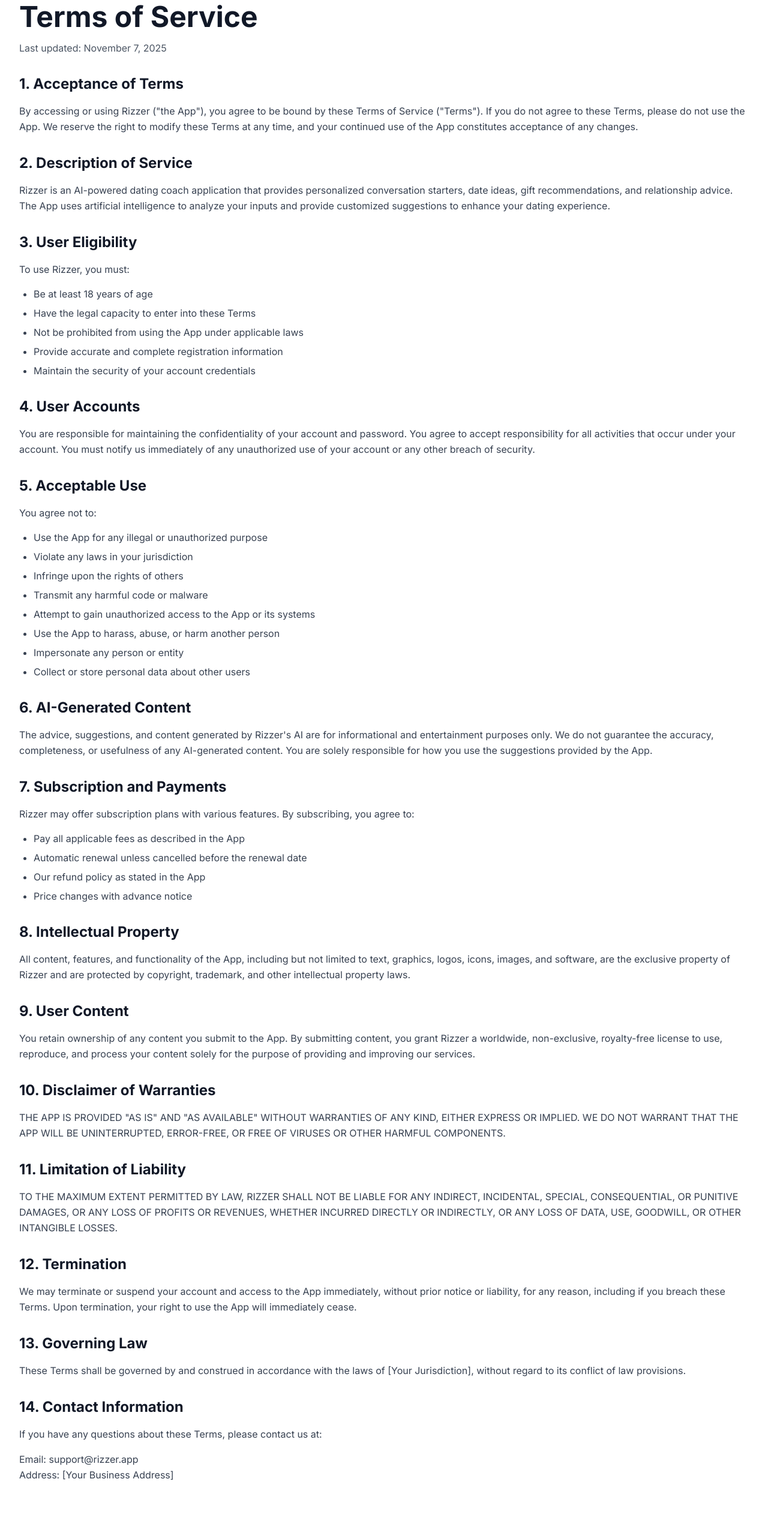
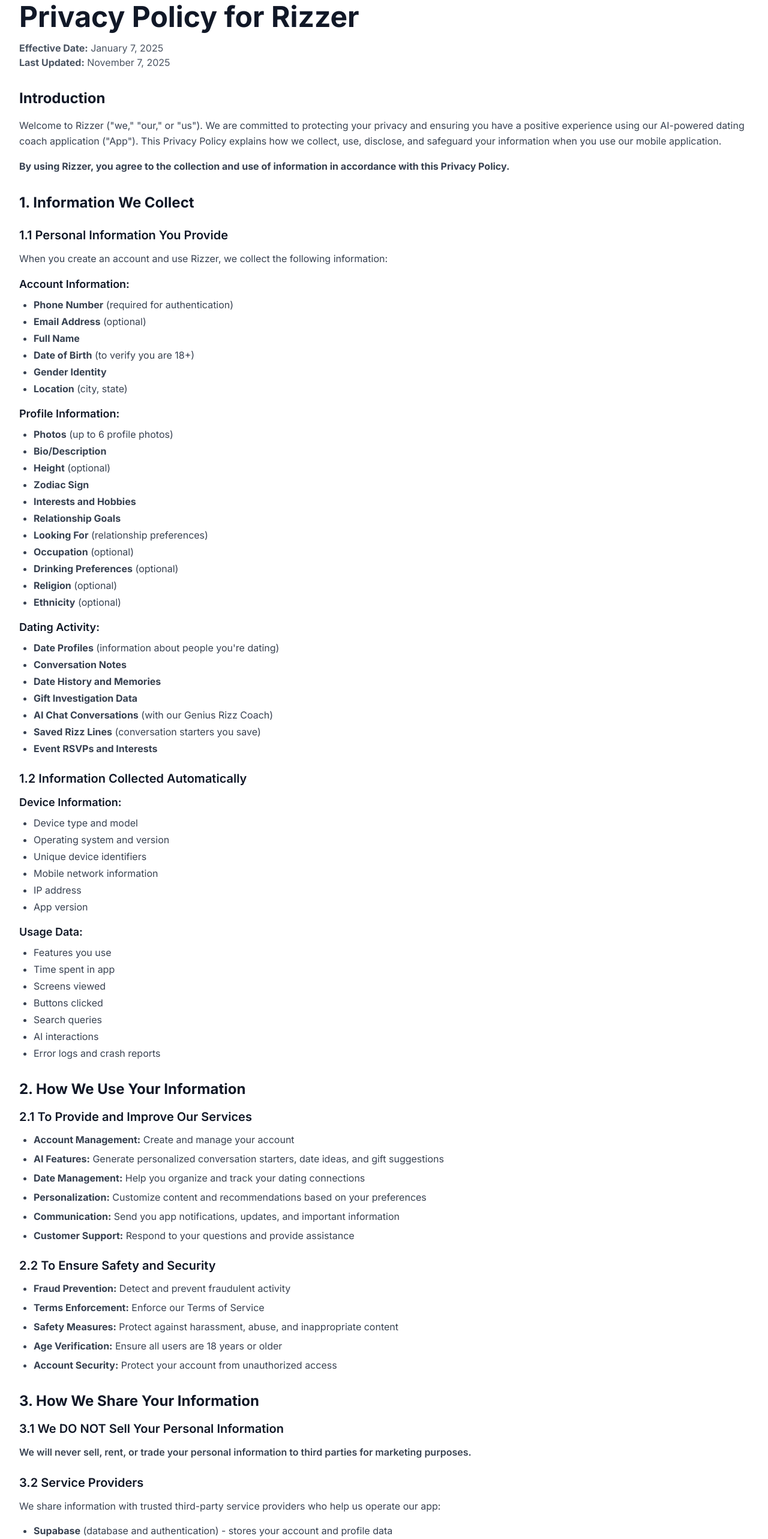
Before and after one commit to nidrosoft/rizzerlanding, a Next.js app: page /terms in a window 1280 px wide. Shown: the part 140-2706 px from the top of the page at 60% size. Built offline with nearby package versions, Linux system fonts and the light colour scheme.

Commit message:
Update: Replace Terms of Service with comprehensive Privacy Policy

```diff
--- a/app/terms/page.tsx
+++ b/app/terms/page.tsx
@@ -1,11 +1,11 @@
 import Link from 'next/link';
 
 export const metadata = {
-  title: 'Terms of Service - Rizzer',
-  description: 'Terms of Service for Rizzer - Your AI Dating Coach',
+  title: 'Privacy Policy | Rizzer',
+  description: 'Privacy Policy for Rizzer - Your AI Dating Coach. Learn how we protect your data and privacy.',
 };
 
-export default function TermsOfService() {
+export default function PrivacyPolicyPage() {
   return (
     <div className="min-h-screen bg-white">
       {/* Header */}
@@ -19,132 +19,304 @@
 
       {/* Content */}
       <main className="container-custom py-16 max-w-4xl">
-        <h1 className="text-4xl md:text-5xl font-bold mb-4">Terms of Service</h1>
-        <p className="text-gray-600 mb-8">Last updated: November 7, 2025</p>
+        <h1 className="text-4xl md:text-5xl font-bold mb-4">Privacy Policy for Rizzer</h1>
+        <p className="text-gray-600 mb-8">
+          <strong>Effective Date:</strong> January 7, 2025<br />
+          <strong>Last Updated:</strong> November 7, 2025
+        </p>
 
         <div className="prose prose-lg max-w-none space-y-8">
+          {/* Introduction */}
           <section>
-            <h2 className="text-2xl font-bold mb-4">1. Acceptance of Terms</h2>
+            <h2 className="text-2xl font-bold mb-4">Introduction</h2>
             <p className="text-gray-700 leading-relaxed">
-              By accessing or using Rizzer ("the App"), you agree to be bound by these Terms of Service ("Terms"). If you do not agree to these Terms, please do not use the App. We reserve the right to modify these Terms at any time, and your continued use of the App constitutes acceptance of any changes.
+              Welcome to Rizzer ("we," "our," or "us"). We are committed to protecting your privacy and ensuring you have a positive experience using our AI-powered dating coach application ("App"). This Privacy Policy explains how we collect, use, disclose, and safeguard your information when you use our mobile application.
+            </p>
+            <p className="text-gray-700 leading-relaxed mt-4">
+              <strong>By using Rizzer, you agree to the collection and use of information in accordance with this Privacy Policy.</strong>
             </p>
           </section>
 
+          {/* 1. Information We Collect */}
           <section>
-            <h2 className="text-2xl font-bold mb-4">2. Description of Service</h2>
-            <p className="text-gray-700 leading-relaxed">
-              Rizzer is an AI-powered dating coach application that provides personalized conversation starters, date ideas, gift recommendations, and relationship advice. The App uses artificial intelligence to analyze your inputs and provide customized suggestions to enhance your dating experience.
+            <h2 className="text-2xl font-bold mb-4">1. Information We Collect</h2>
+
+            <h3 className="text-xl font-semibold mb-3 mt-6">1.1 Personal Information You Provide</h3>
+            <p className="text-gray-700 leading-relaxed mb-4">
+              When you create an account and use Rizzer, we collect the following information:
+            </p>
+
+            <h4 className="text-lg font-semibold mb-2">Account Information:</h4>
+            <ul className="list-disc pl-6 space-y-1 text-gray-700 mb-4">
+              <li><strong>Phone Number</strong> (required for authentication)</li>
+              <li><strong>Email Address</strong> (optional)</li>
+              <li><strong>Full Name</strong></li>
+              <li><strong>Date of Birth</strong> (to verify you are 18+)</li>
+              <li><strong>Gender Identity</strong></li>
+              <li><strong>Location</strong> (city, state)</li>
+            </ul>
+
+            <h4 className="text-lg font-semibold mb-2">Profile Information:</h4>
+            <ul className="list-disc pl-6 space-y-1 text-gray-700 mb-4">
+              <li><strong>Photos</strong> (up to 6 profile photos)</li>
+              <li><strong>Bio/Description</strong></li>
+              <li><strong>Height</strong> (optional)</li>
+              <li><strong>Zodiac Sign</strong></li>
+              <li><strong>Interests and Hobbies</strong></li>
+              <li><strong>Relationship Goals</strong></li>
+              <li><strong>Looking For</strong> (relationship preferences)</li>
+              <li><strong>Occupation</strong> (optional)</li>
+              <li><strong>Drinking Preferences</strong> (optional)</li>
+              <li><strong>Religion</strong> (optional)</li>
+              <li><strong>Ethnicity</strong> (optional)</li>
+            </ul>
+
+            <h4 className="text-lg font-semibold mb-2">Dating Activity:</h4>
+            <ul className="list-disc pl-6 space-y-1 text-gray-700 mb-4">
+              <li><strong>Date Profiles</strong> (information about people you're dating)</li>
+              <li><strong>Conversation Notes</strong></li>
+              <li><strong>Date History and Memories</strong></li>
+              <li><strong>Gift Investigation Data</strong></li>
+              <li><strong>AI Chat Conversations</strong> (with our Genius Rizz Coach)</li>
+              <li><strong>Saved Rizz Lines</strong> (conversation starters you save)</li>
+              <li><strong>Event RSVPs and Interests</strong></li>
+            </ul>
+
+            <h3 className="text-xl font-semibold mb-3 mt-6">1.2 Information Collected Automatically</h3>
+            <h4 className="text-lg font-semibold mb-2">Device Information:</h4>
+            <ul className="list-disc pl-6 space-y-1 text-gray-700 mb-4">
+              <li>Device type and model</li>
+              <li>Operating system and version</li>
+              <li>Unique device identifiers</li>
+              <li>Mobile network information</li>
+              <li>IP address</li>
+              <li>App version</li>
+            </ul>
+
+            <h4 className="text-lg font-semibold mb-2">Usage Data:</h4>
+            <ul className="list-disc pl-6 space-y-1 text-gray-700 mb-4">
+              <li>Features you use</li>
+              <li>Time spent in app</li>
+              <li>Screens viewed</li>
+              <li>Buttons clicked</li>
+              <li>Search queries</li>
+              <li>AI interactions</li>
+              <li>Error logs and crash reports</li>
+            </ul>
+          </section>
+
+          {/* 2. How We Use Your Information */}
+          <section>
+            <h2 className="text-2xl font-bold mb-4">2. How We Use Your Information</h2>
+
+            <h3 className="text-xl font-semibold mb-3">2.1 To Provide and Improve Our Services</h3>
+            <ul className="list-disc pl-6 space-y-2 text-gray-700 mb-4">
+              <li><strong>Account Management:</strong> Create and manage your account</li>
+              <li><strong>AI Features:</strong> Generate personalized conversation starters, date ideas, and gift suggestions</li>
+              <li><strong>Date Management:</strong> Help you organize and track your dating connections</li>
+              <li><strong>Personalization:</strong> Customize content and recommendations based on your preferences</li>
+              <li><strong>Communication:</strong> Send you app notifications, updates, and important information</li>
+              <li><strong>Customer Support:</strong> Respond to your questions and provide assistance</li>
+            </ul>
+
+            <h3 className="text-xl font-semibold mb-3 mt-6">2.2 To Ensure Safety and Security</h3>
+            <ul className="list-disc pl-6 space-y-2 text-gray-700 mb-4">
+              <li><strong>Fraud Prevention:</strong> Detect and prevent fraudulent activity</li>
+              <li><strong>Terms Enforcement:</strong> Enforce our Terms of Service</li>
+              <li><strong>Safety Measures:</strong> Protect against harassment, abuse, and inappropriate content</li>
+              <li><strong>Age Verification:</strong> Ensure all users are 18 years or older</li>
+              <li><strong>Account Security:</strong> Protect your account from unauthorized access</li>
+            </ul>
+          </section>
+
+          {/* 3. How We Share Your Information */}
+          <section>
+            <h2 className="text-2xl font-bold mb-4">3. How We Share Your Information</h2>
+
+            <h3 className="text-xl font-semibold mb-3">3.1 We DO NOT Sell Your Personal Information</h3>
+            <p className="text-gray-700 leading-relaxed font-semibold">
+              We will never sell, rent, or trade your personal information to third parties for marketing purposes.
+            </p>
+
+            <h3 className="text-xl font-semibold mb-3 mt-6">3.2 Service Providers</h3>
+            <p className="text-gray-700 leading-relaxed mb-4">
+              We share information with trusted third-party service providers who help us operate our app:
+            </p>
+            <ul className="list-disc pl-6 space-y-2 text-gray-700 mb-4">
+              <li><strong>Supabase</strong> (database and authentication) - stores your account and profile data</li>
+              <li><strong>OpenRouter/Grok AI</strong> (conversation generation) - processes your AI chat messages</li>
+              <li><strong>Cloud Storage</strong> (photo hosting) - stores your profile photos securely</li>
+              <li><strong>Analytics Tools</strong> - help us understand app performance (anonymized data)</li>
+            </ul>
+            <p className="text-gray-700 leading-relaxed italic">
+              All service providers are contractually obligated to protect your data and use it only for specified purposes.
             </p>
           </section>
 
+          {/* 4. Data Retention */}
           <section>
-            <h2 className="text-2xl font-bold mb-4">3. User Eligibility</h2>
-            <p className="text-gray-700 leading-relaxed mb-4">
-              To use Rizzer, you must:
+            <h2 className="text-2xl font-bold mb-4">4. Data Retention</h2>
+
+            <h3 className="text-xl font-semibold mb-3">4.1 Active Accounts</h3>
+            <p className="text-gray-700 leading-relaxed">
+              We retain your information for as long as your account is active and as needed to provide services.
             </p>
-            <ul className="list-disc pl-6 space-y-2 text-gray-700">
-              <li>Be at least 18 years of age</li>
-              <li>Have the legal capacity to enter into these Terms</li>
-              <li>Not be prohibited from using the App under applicable laws</li>
-              <li>Provide accurate and complete registration information</li>
-              <li>Maintain the security of your account credentials</li>
+
+            <h3 className="text-xl font-semibold mb-3 mt-6">4.2 Account Deletion</h3>
+            <p className="text-gray-700 leading-relaxed mb-2">When you delete your account:</p>
+            <ul className="list-disc pl-6 space-y-2 text-gray-700 mb-4">
+              <li><strong>Immediate:</strong> Your profile becomes inaccessible to other users</li>
+              <li><strong>30 Days:</strong> Your personal data is permanently deleted from our active databases</li>
+              <li><strong>90 Days:</strong> Backup copies are removed from our systems</li>
+              <li><strong>Exceptions:</strong> We may retain certain data longer if required by law or for legitimate business purposes</li>
             </ul>
           </section>
 
+          {/* 5. Data Security */}
           <section>
-            <h2 className="text-2xl font-bold mb-4">4. User Accounts</h2>
+            <h2 className="text-2xl font-bold mb-4">5. Data Security</h2>
+
+            <h3 className="text-xl font-semibold mb-3">5.1 Security Measures</h3>
+            <p className="text-gray-700 leading-relaxed mb-4">
+              We implement industry-standard security measures to protect your information:
+            </p>
+            <ul className="list-disc pl-6 space-y-2 text-gray-700 mb-4">
+              <li><strong>Encryption:</strong> Data encrypted in transit (TLS/SSL) and at rest (AES-256)</li>
+              <li><strong>Secure Authentication:</strong> Phone verification and secure session management</li>
+              <li><strong>Access Controls:</strong> Role-based access to data within our systems</li>
+              <li><strong>Regular Security Audits:</strong> Ongoing monitoring and vulnerability assessments</li>
+            </ul>
+
+            <h3 className="text-xl font-semibold mb-3 mt-6">5.2 Your Responsibility</h3>
+            <ul className="list-disc pl-6 space-y-1 text-gray-700 mb-4">
+              <li>Use a strong, unique password</li>
+              <li>Keep your login credentials confidential</li>
+              <li>Enable two-factor authentication (when available)</li>
+              <li>Report suspicious activity immediately</li>
+              <li>Log out from shared devices</li>
+            </ul>
+          </section>
+
+          {/* 6. Your Privacy Rights */}
+          <section>
+            <h2 className="text-2xl font-bold mb-4">6. Your Privacy Rights</h2>
+
+            <h3 className="text-xl font-semibold mb-3">6.1 Access and Portability</h3>
+            <ul className="list-disc pl-6 space-y-1 text-gray-700 mb-4">
+              <li><strong>Access:</strong> Request a copy of your personal data</li>
+              <li><strong>Portability:</strong> Receive your data in a structured, machine-readable format</li>
+              <li><strong>Timeline:</strong> We will respond within 30 days</li>
+            </ul>
+
+            <h3 className="text-xl font-semibold mb-3 mt-6">6.2 Deletion</h3>
+            <ul className="list-disc pl-6 space-y-1 text-gray-700 mb-4">
+              <li><strong>Account Deletion:</strong> Delete your account and data through app settings</li>
+              <li><strong>Specific Data:</strong> Request deletion of specific information</li>
+              <li><strong>Exceptions:</strong> Some data may be retained for legal or security reasons</li>
+            </ul>
+
+            <h3 className="text-xl font-semibold mb-3 mt-6">6.3 California Privacy Rights (CCPA)</h3>
+            <p className="text-gray-700 leading-relaxed mb-2">California residents have additional rights:</p>
+            <ul className="list-disc pl-6 space-y-1 text-gray-700 mb-4">
+              <li><strong>Right to Know:</strong> What personal information we collect and how we use it</li>
+              <li><strong>Right to Delete:</strong> Request deletion of your personal information</li>
+              <li><strong>Right to Opt-Out:</strong> Opt out of sale of personal information (we don't sell data)</li>
+              <li><strong>Right to Non-Discrimination:</strong> Equal service regardless of privacy choices</li>
+            </ul>
+
+            <h3 className="text-xl font-semibold mb-3 mt-6">6.4 How to Exercise Your Rights</h3>
             <p className="text-gray-700 leading-relaxed">
-              You are responsible for maintaining the confidentiality of your account and password. You agree to accept responsibility for all activities that occur under your account. You must notify us immediately of any unauthorized use of your account or any other breach of security.
+              <strong>Email:</strong> privacy@rizzer.app<br />
+              <strong>In-App:</strong> Settings → Privacy → Data Rights<br />
+              <strong>Response Time:</strong> Within 30 days of verified request
             </p>
           </section>
 
+          {/* 7. Children's Privacy */}
           <section>
-            <h2 className="text-2xl font-bold mb-4">5. Acceptable Use</h2>
-            <p className="text-gray-700 leading-relaxed mb-4">
-              You agree not to:
+            <h2 className="text-2xl font-bold mb-4">7. Children's Privacy</h2>
+
+            <h3 className="text-xl font-semibold mb-3">7.1 Age Requirement</h3>
+            <p className="text-gray-700 leading-relaxed">
+              Rizzer is <strong>NOT</strong> intended for users under 18 years of age. We do not knowingly collect personal information from anyone under 18.
             </p>
-            <ul className="list-disc pl-6 space-y-2 text-gray-700">
-              <li>Use the App for any illegal or unauthorized purpose</li>
-              <li>Violate any laws in your jurisdiction</li>
-              <li>Infringe upon the rights of others</li>
-              <li>Transmit any harmful code or malware</li>
-              <li>Attempt to gain unauthorized access to the App or its systems</li>
-              <li>Use the App to harass, abuse, or harm another person</li>
-              <li>Impersonate any person or entity</li>
-              <li>Collect or store personal data about other users</li>
-            </ul>
-          </section>
 
-          <section>
-            <h2 className="text-2xl font-bold mb-4">6. AI-Generated Content</h2>
+            <h3 className="text-xl font-semibold mb-3 mt-6">7.2 Parental Notice</h3>
             <p className="text-gray-700 leading-relaxed">
-              The advice, suggestions, and content generated by Rizzer's AI are for informational and entertainment purposes only. We do not guarantee the accuracy, completeness, or usefulness of any AI-generated content. You are solely responsible for how you use the suggestions provided by the App.
+              If you believe your child under 18 has provided information to Rizzer, contact us immediately at <strong>privacy@rizzer.app</strong>. We will promptly delete the account and all associated data.
             </p>
           </section>
 
+          {/* 8. AI and Automated Decision-Making */}
           <section>
-            <h2 className="text-2xl font-bold mb-4">7. Subscription and Payments</h2>
-            <p className="text-gray-700 leading-relaxed mb-4">
-              Rizzer may offer subscription plans with various features. By subscribing, you agree to:
-            </p>
-            <ul className="list-disc pl-6 space-y-2 text-gray-700">
-              <li>Pay all applicable fees as described in the App</li>
-              <li>Automatic renewal unless cancelled before the renewal date</li>
-              <li>Our refund policy as stated in the App</li>
-              <li>Price changes with advance notice</li>
+            <h2 className="text-2xl font-bold mb-4">8. AI and Automated Decision-Making</h2>
+
+            <h3 className="text-xl font-semibold mb-3">8.1 AI Features</h3>
+            <p className="text-gray-700 leading-relaxed mb-2">Rizzer uses artificial intelligence to:</p>
+            <ul className="list-disc pl-6 space-y-1 text-gray-700 mb-4">
+              <li>Generate conversation starters</li>
+              <li>Suggest date ideas</li>
+              <li>Provide dating advice</li>
+              <li>Analyze screenshots for context</li>
+              <li>Recommend gifts</li>
             </ul>
-          </section>
 
-          <section>
-            <h2 className="text-2xl font-bold mb-4">8. Intellectual Property</h2>
-            <p className="text-gray-700 leading-relaxed">
-              All content, features, and functionality of the App, including but not limited to text, graphics, logos, icons, images, and software, are the exclusive property of Rizzer and are protected by copyright, trademark, and other intellectual property laws.
+            <h3 className="text-xl font-semibold mb-3 mt-6">8.2 Your Control</h3>
+            <ul className="list-disc pl-6 space-y-1 text-gray-700 mb-4">
+              <li><strong>Opt-Out:</strong> You can choose not to use AI features</li>
+              <li><strong>Feedback:</strong> Provide feedback to improve AI accuracy</li>
+              <li><strong>Manual Override:</strong> Always review and edit AI suggestions before using</li>
+            </ul>
+            <p className="text-gray-700 leading-relaxed italic mt-4">
+              Note: AI providers process data in real-time but do not permanently store your conversations.
             </p>
           </section>
 
+          {/* 9. Changes to This Privacy Policy */}
           <section>
-            <h2 className="text-2xl font-bold mb-4">9. User Content</h2>
+            <h2 className="text-2xl font-bold mb-4">9. Changes to This Privacy Policy</h2>
+            <p className="text-gray-700 leading-relaxed mb-4">
+              We may update this Privacy Policy to reflect changes in our practices, new features, or legal requirements.
+            </p>
+            <p className="text-gray-700 leading-relaxed mb-4">
+              <strong>Material Changes:</strong> We will notify you via email or in-app notification<br />
+              <strong>Minor Changes:</strong> Updated policy posted with new "Last Updated" date<br />
+              <strong>Review Period:</strong> 30 days to review before changes take effect
+            </p>
             <p className="text-gray-700 leading-relaxed">
-              You retain ownership of any content you submit to the App. By submitting content, you grant Rizzer a worldwide, non-exclusive, royalty-free license to use, reproduce, and process your content solely for the purpose of providing and improving our services.
+              Your continued use of Rizzer after changes constitutes acceptance of the updated Privacy Policy.
             </p>
           </section>
 
+          {/* 10. Contact Us */}
           <section>
-            <h2 className="text-2xl font-bold mb-4">10. Disclaimer of Warranties</h2>
+            <h2 className="text-2xl font-bold mb-4">10. Contact Us</h2>
+            <p className="text-gray-700 leading-relaxed mb-4">
+              If you have questions about this Privacy Policy or our privacy practices:
+            </p>
             <p className="text-gray-700 leading-relaxed">
-              THE APP IS PROVIDED "AS IS" AND "AS AVAILABLE" WITHOUT WARRANTIES OF ANY KIND, EITHER EXPRESS OR IMPLIED. WE DO NOT WARRANT THAT THE APP WILL BE UNINTERRUPTED, ERROR-FREE, OR FREE OF VIRUSES OR OTHER HARMFUL COMPONENTS.
+              <strong>Email:</strong> privacy@rizzer.app<br />
+              <strong>In-App:</strong> Settings → Help → Contact Support
+            </p>
+            <p className="text-gray-700 leading-relaxed mt-6">
+              <strong>Response Time:</strong><br />
+              Simple Questions: 7 business days<br />
+              Data Rights Requests: 30 days<br />
+              Urgent Security Issues: 24 hours
             </p>
           </section>
 
-          <section>
-            <h2 className="text-2xl font-bold mb-4">11. Limitation of Liability</h2>
-            <p className="text-gray-700 leading-relaxed">
-              TO THE MAXIMUM EXTENT PERMITTED BY LAW, RIZZER SHALL NOT BE LIABLE FOR ANY INDIRECT, INCIDENTAL, SPECIAL, CONSEQUENTIAL, OR PUNITIVE DAMAGES, OR ANY LOSS OF PROFITS OR REVENUES, WHETHER INCURRED DIRECTLY OR INDIRECTLY, OR ANY LOSS OF DATA, USE, GOODWILL, OR OTHER INTANGIBLE LOSSES.
+          {/* Footer */}
+          <section className="border-t pt-8 mt-12">
+            <p className="text-gray-600 text-center">
+              <strong>Last Updated:</strong> November 7, 2025<br />
+              <strong>Version:</strong> 1.0
             </p>
-          </section>
-
-          <section>
-            <h2 className="text-2xl font-bold mb-4">12. Termination</h2>
-            <p className="text-gray-700 leading-relaxed">
-              We may terminate or suspend your account and access to the App immediately, without prior notice or liability, for any reason, including if you breach these Terms. Upon termination, your right to use the App will immediately cease.
+            <p className="text-gray-600 text-center mt-4">
+              © 2025 Rizzer. All rights reserved.
             </p>
-          </section>
-
-          <section>
-            <h2 className="text-2xl font-bold mb-4">13. Governing Law</h2>
-            <p className="text-gray-700 leading-relaxed">
-              These Terms shall be governed by and construed in accordance with the laws of [Your Jurisdiction], without regard to its conflict of law provisions.
-            </p>
-          </section>
-
-          <section>
-            <h2 className="text-2xl font-bold mb-4">14. Contact Information</h2>
-            <p className="text-gray-700 leading-relaxed">
-              If you have any questions about these Terms, please contact us at:
-            </p>
-            <p className="text-gray-700 leading-relaxed mt-4">
-              Email: support@rizzer.app<br />
-              Address: [Your Business Address]
+            <p className="text-center mt-4">
+              <strong>Questions? Contact us at privacy@rizzer.app</strong>
             </p>
           </section>
         </div>
@@ -154,7 +326,7 @@
       <footer className="bg-gray-900 text-white py-8 mt-16">
         <div className="container-custom text-center">
           <p className="text-gray-400">
-            © 2025 Rizzer. All rights reserved.
+            © {new Date().getFullYear()} Rizzer. All rights reserved.
           </p>
         </div>
       </footer>
```
